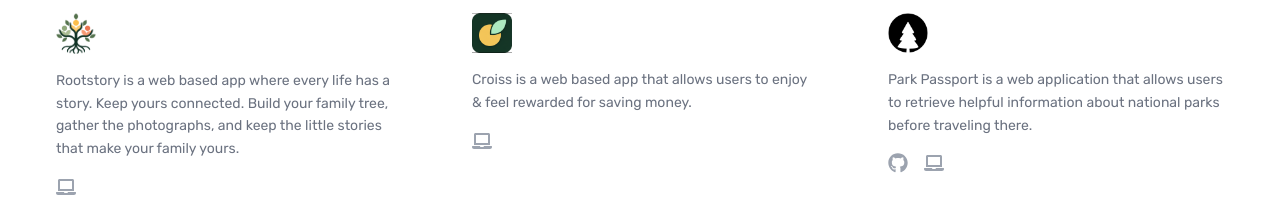
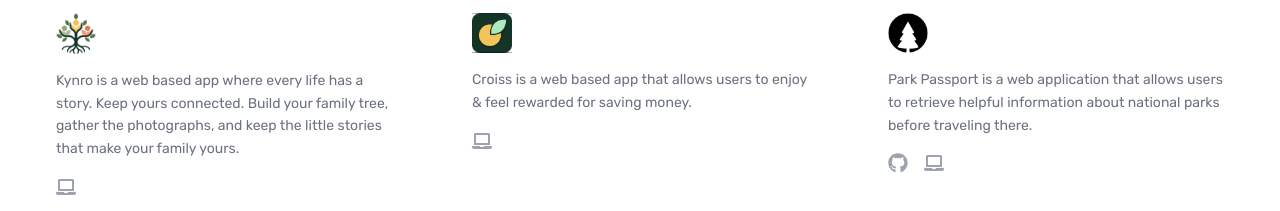
Before and after one commit to BrandonGormley/brandongormley.dev, a Next.js app: page /projects in a window 1280 px wide. Shown: the part 183-394 px from the top of the page. Built offline with nearby package versions, Linux system fonts and the light colour scheme.

Commit message:
update rootstory to kynro naming

```diff
--- a/src/app/projects/page.tsx
+++ b/src/app/projects/page.tsx
@@ -13,9 +13,9 @@ export default function page() {
             <div className='flex flex-col my-12 p-4 py-8'>
                 <div className='flex flex-col md:flex-row w-full'>
                     <ProjectCard
-                        imageUrl='/rootstory-logo.webp'
-                        description='Rootstory is a web based app where every life has a story. Keep yours connected. Build your family tree, gather the photographs, and keep the little stories that make your family yours.'
-                        prodUrl='https://rootstory.me/'
+                        imageUrl='/kynro-logo.webp'
+                        description='Kynro is a web based app where every life has a story. Keep yours connected. Build your family tree, gather the photographs, and keep the little stories that make your family yours.'
+                        prodUrl='https://kynro.me/'
                     />
                     <ProjectCard
                         imageUrl='/croiss-logo.png'
```
Also changed, not shown: public/kynro-logo.webp (renamed from public/rootstory-logo.webp).
